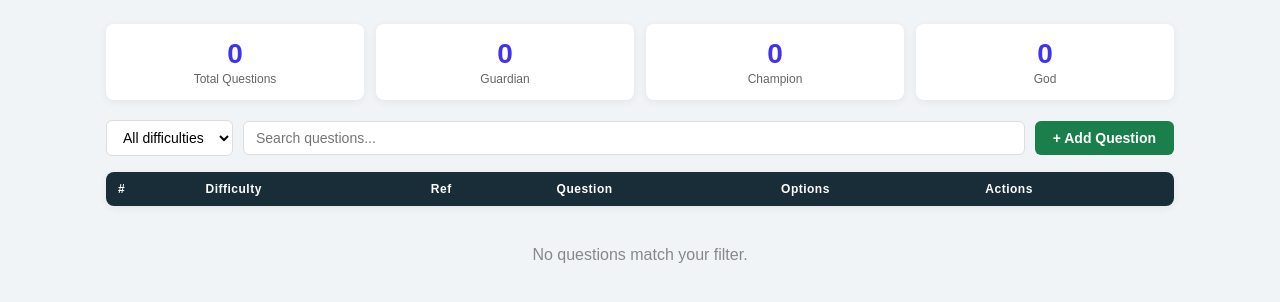
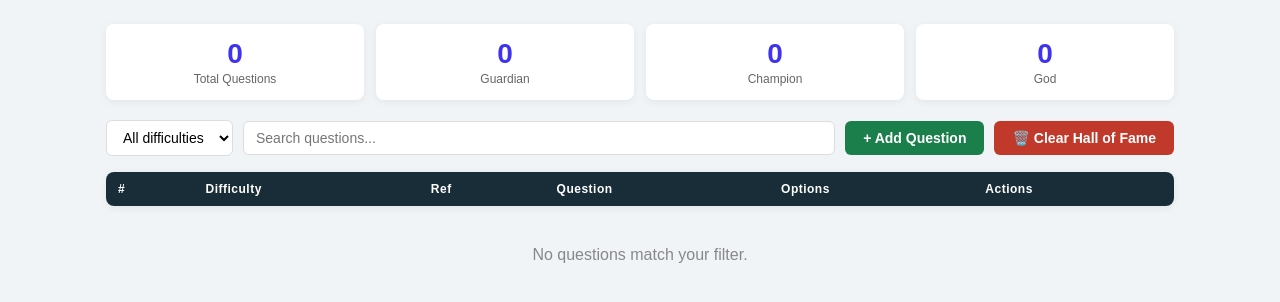
Before and after one commit to chrismundell82/guidance-quiz, a Flask app: page /admin in a window 1280 px wide. Shown: the part 49-351 px from the top of the page. Run offline with Flask 3, Linux system fonts and the light colour scheme; the visitor is signed in with stand-in values (Sample User, id 1); data that the repository does not hold is empty; some libraries are stand-ins or nearby versions.

Commit message:
Fix PDF image overlap, clear HoF button, fireworks on all results

```diff
--- a/app.py
+++ b/app.py
@@ -518,29 +518,25 @@ def download_certificate():
     c.setFont("Helvetica", 11)
     c.drawCentredString(W/2, box_y + 7*mm, f"{result['score']} out of {result['total']} correct")
 
-    # Verdict title
+    # Verdict title — below score box
     c.setFillColor(vd["text_colour"])
     c.setFont("Helvetica-Bold", 14)
-    c.drawCentredString(W/2, box_y - 10*mm, vd["title"])
+    c.drawCentredString(W/2, box_y - 12*mm, vd["title"])
 
     # Flavour text — split on \n
     c.setFillColor(MGREY)
     c.setFont("Helvetica-Oblique", 11)
     lines = vd["flavour"].split("\n")
     for i, line in enumerate(lines):
-        c.drawCentredString(W/2, box_y - 20*mm - i*6*mm, line)
+        c.drawCentredString(W/2, box_y - 22*mm - i*7*mm, line)
 
-    # Result image
-    img_map = {
-        "happy.jpg": "happy",
-        "satisfied.jpg": "satisfied",
-        "angry.jpg": "angry"
-    }
+    # Result image — positioned below ALL text, above footer
     img_path = os.path.join(os.path.dirname(__file__), "static", "images", result["image"])
     if os.path.exists(img_path):
-        img_size = 52*mm
+        img_size = 44*mm
         img_x = W/2 - img_size/2
-        img_y = box_y - 72*mm
+        # Footer is 22mm tall, place image just above it with 8mm gap
+        img_y = 22*mm + 8*mm
         c.drawImage(img_path, img_x, img_y, width=img_size, height=img_size,
                     preserveAspectRatio=True, mask="auto")
 
@@ -567,6 +563,20 @@ def download_certificate():
         as_attachment=True,
         download_name=filename
     )
+
+
+@app.route("/admin/clear-hof", methods=["POST"])
+def admin_clear_hof():
+    if not admin_required():
+        return jsonify({"error": "Unauthorised"}), 401
+    try:
+        with get_db() as conn:
+            with conn.cursor() as cur:
+                cur.execute("DELETE FROM hall_of_fame")
+            conn.commit()
+        return jsonify({"success": True})
+    except Exception as e:
+        return jsonify({"error": str(e)}), 500
 
 
 @app.route("/admin/migrate")
--- a/static/js/quiz.js
+++ b/static/js/quiz.js
@@ -218,13 +218,11 @@ function toggleBreakdown(el) {
 }
 
 function launchFireworks(verdict) {
-  if (verdict === 'poor') return; // No fireworks for shame
-
   const container = document.getElementById('fireworks-container');
   container.innerHTML = '';
 
-  const colours = ['#E4002B', '#002147', '#FFD700', '#00C851', '#FF6D00', '#AA00FF'];
-  const count = verdict === 'outstanding' ? 80 : 40;
+  const colours = ['#3F32F1', '#B9FF00', '#C4DCE7', '#FFD700', '#ff6b9d', '#00C851'];
+  const count = verdict === 'outstanding' ? 100 : verdict === 'satisfactory' ? 60 : 25;
 
   for (let i = 0; i < count; i++) {
     setTimeout(() => {
--- a/templates/admin.html
+++ b/templates/admin.html
@@ -138,6 +138,7 @@
     </select>
     <input type="text" id="filter-search" placeholder="Search questions..." oninput="applyFilter()" />
     <button class="btn btn-success" onclick="openAddModal()">+ Add Question</button>
+    <button class="btn btn-danger" style="font-size:14px;padding:9px 18px;" onclick="clearHoF()">🗑️ Clear Hall of Fame</button>
   </div>
 
   <table id="q-table">
@@ -376,6 +377,17 @@
     if (e.target === this) closeModal();
   });
 
+  async function clearHoF() {
+    if (!confirm('Are you sure you want to clear the entire Hall of Fame?\n\nThis will delete ALL scores permanently. There is no undo.')) return;
+    const res = await fetch('/admin/clear-hof', { method: 'POST' });
+    const data = await res.json();
+    if (data.success) {
+      showStatus('Hall of Fame cleared!', 'ok');
+    } else {
+      showStatus(data.error || 'Error clearing Hall of Fame', 'err');
+    }
+  }
+
   loadQuestions();
 </script>
 
```
